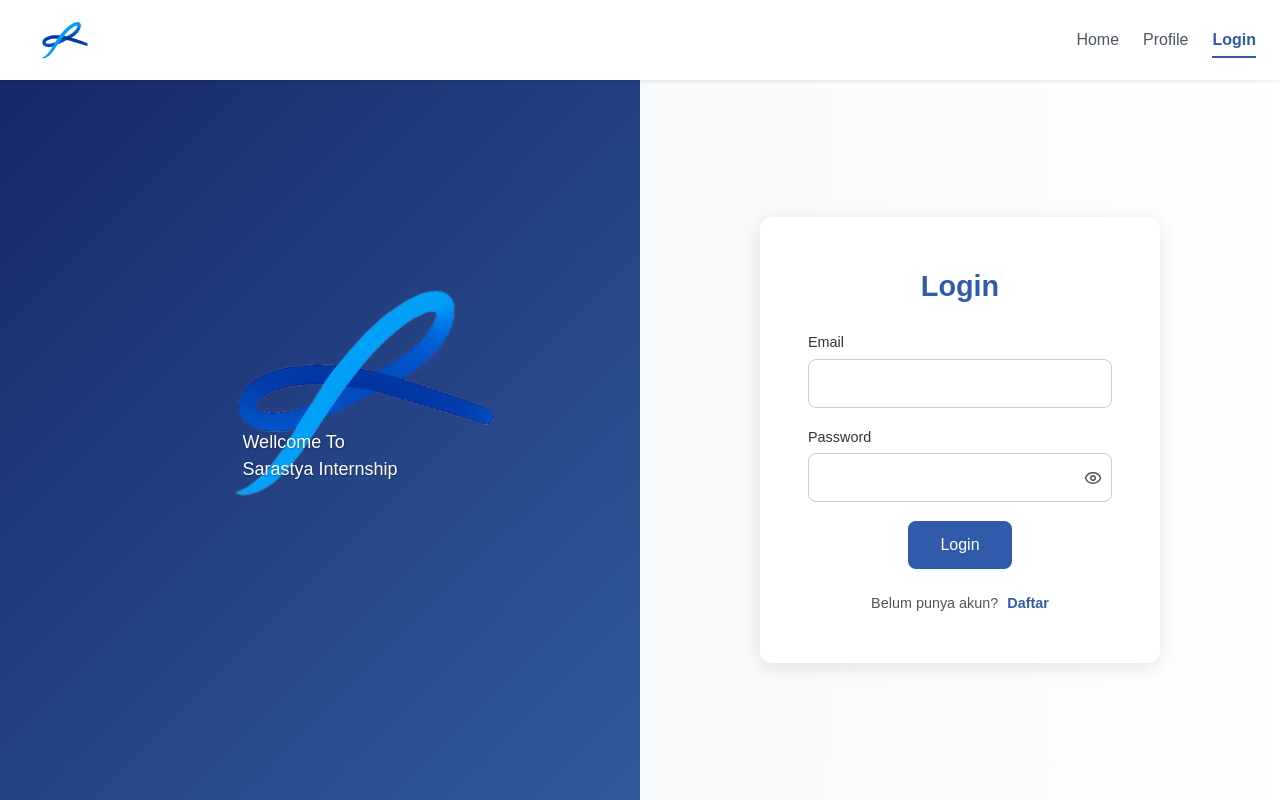
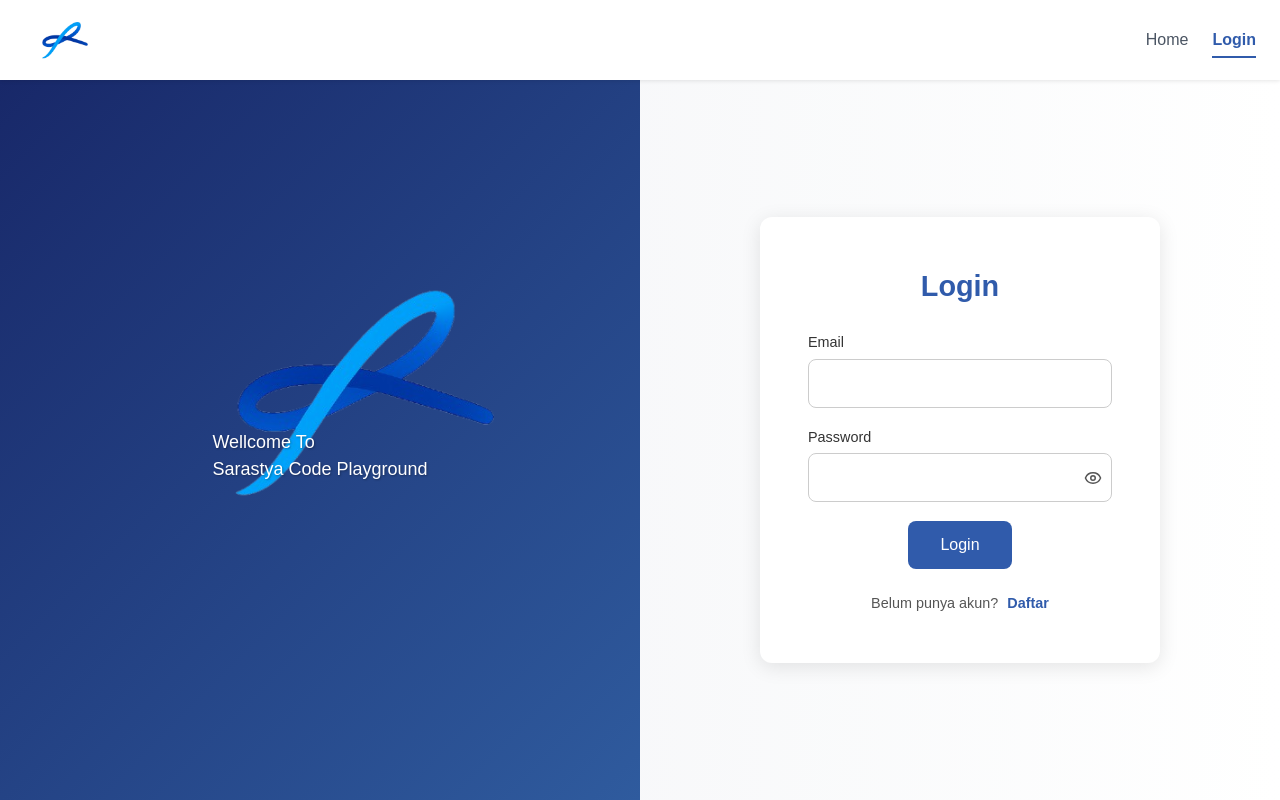
Before and after one commit to jooharver/code-playground, a Next.js app: page /login in a window 1280 px wide. Built offline with nearby package versions, Linux system fonts and the light colour scheme.

Commit message:
improvement on login page and navbar

```diff
--- a/src/app/components/Navbar.jsx
+++ b/src/app/components/Navbar.jsx
@@ -13,8 +13,7 @@ import {
 import { useEffect, useState } from 'react';
 
 const menuItems = [
-  { label: 'Home', href: '/home', icon: <Home size={24} /> },
-  { label: 'Profile', href: '/profile', icon: <ClipboardList size={24} /> },
+  { label: 'Home', href: '/', icon: <Home size={24} /> },
   { label: 'Login', href: '/login', icon: <User size={24} /> },
 ];
 
--- a/src/app/login/page.jsx
+++ b/src/app/login/page.jsx
@@ -23,7 +23,7 @@ export default function LoginPage() {
       const res = await api.post('/api/auth/login', formData);
       const { token } = res.data;
       localStorage.setItem('token', token);
-      router.push('/profile');
+      router.push('/');
     } catch (err) {
       const message =
         err.response?.data?.message || 'Login gagal. Cek email atau password.';
@@ -37,7 +37,7 @@ export default function LoginPage() {
       <div className={styles.heroSection}>
         <div className={styles.logo}></div>
         <div className={styles.typingText}>
-          <h1>Wellcome To <br />Sarastya Internship</h1>
+          <h1>Wellcome To <br />Sarastya Code Playground</h1>
         </div>
       </div>
 
```
